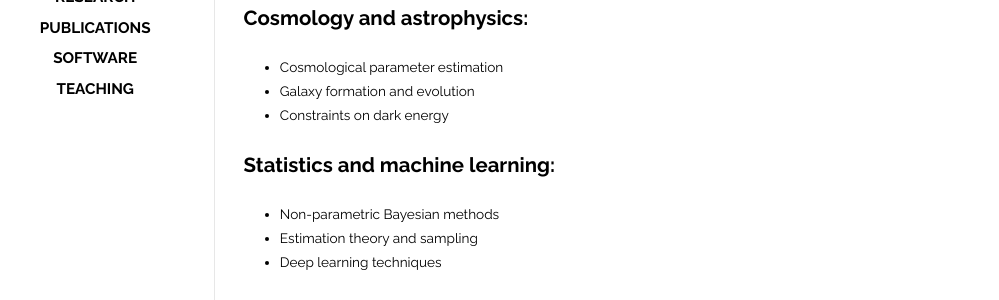
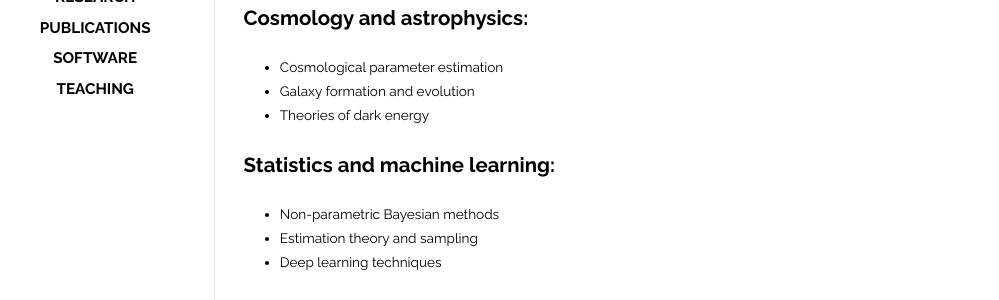
Before and after one commit to moews/moews.github.io, a Jekyll site: the page built from _posts/2017-03-26-research.md, in a window 1280 px wide. Shown: the part 283-583 px from the top of the page, without its empty margins (144-1143 px from the left). Built offline with Jekyll 4.4.1, drawn with Linux system fonts in a browser that asks for light colours.

Commit message:
Update 2017-03-26-research.md

```diff
--- a/_posts/2017-03-26-research.md
+++ b/_posts/2017-03-26-research.md
@@ -13,7 +13,7 @@ My research interests are mostly centered on the intersection of cosmology, astr
 
 * Cosmological parameter estimation
 * Galaxy formation and evolution
-* Constraints on dark energy
+* Theories of dark energy
 
 ## Statistics and machine learning:
 
```
